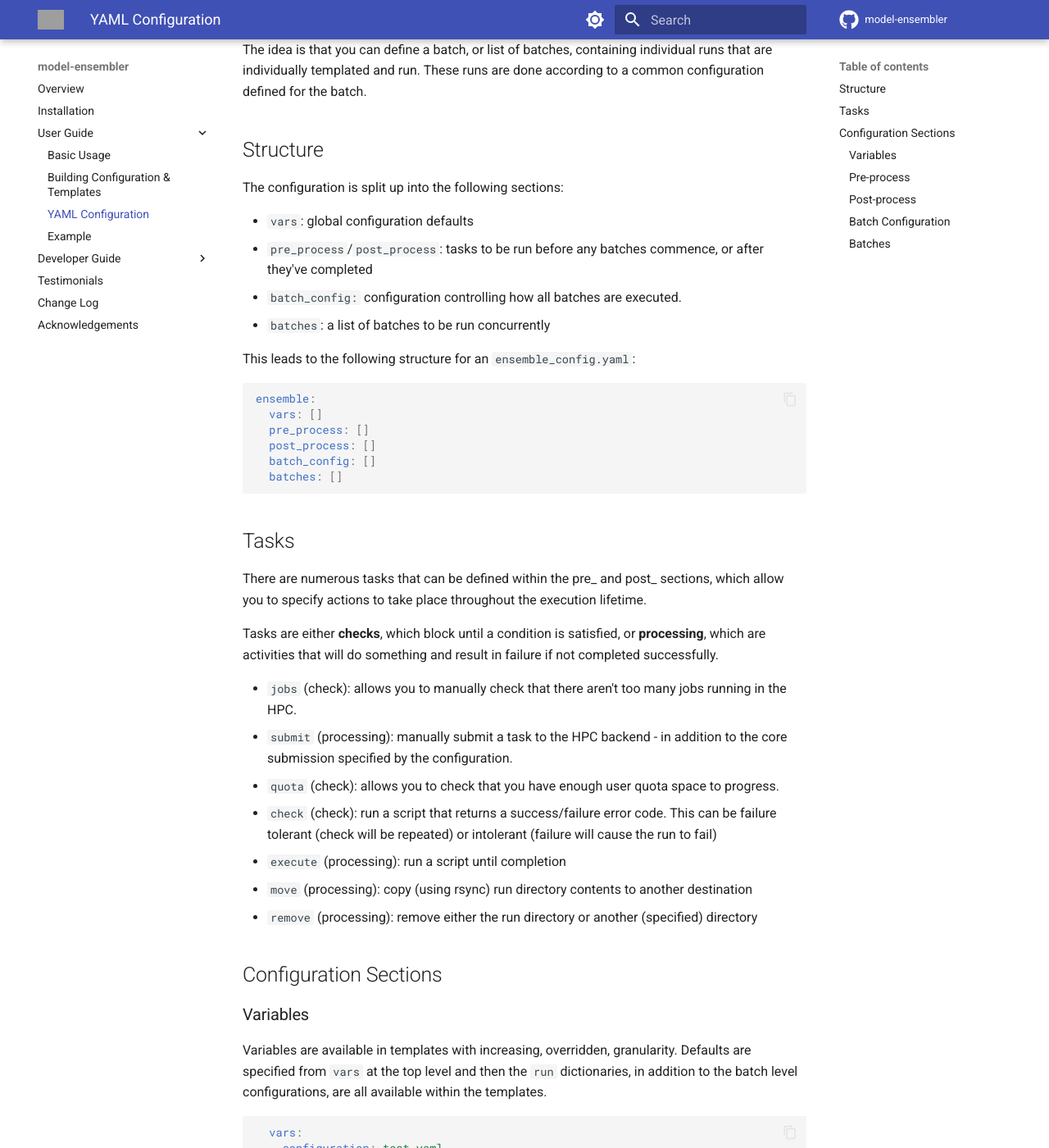
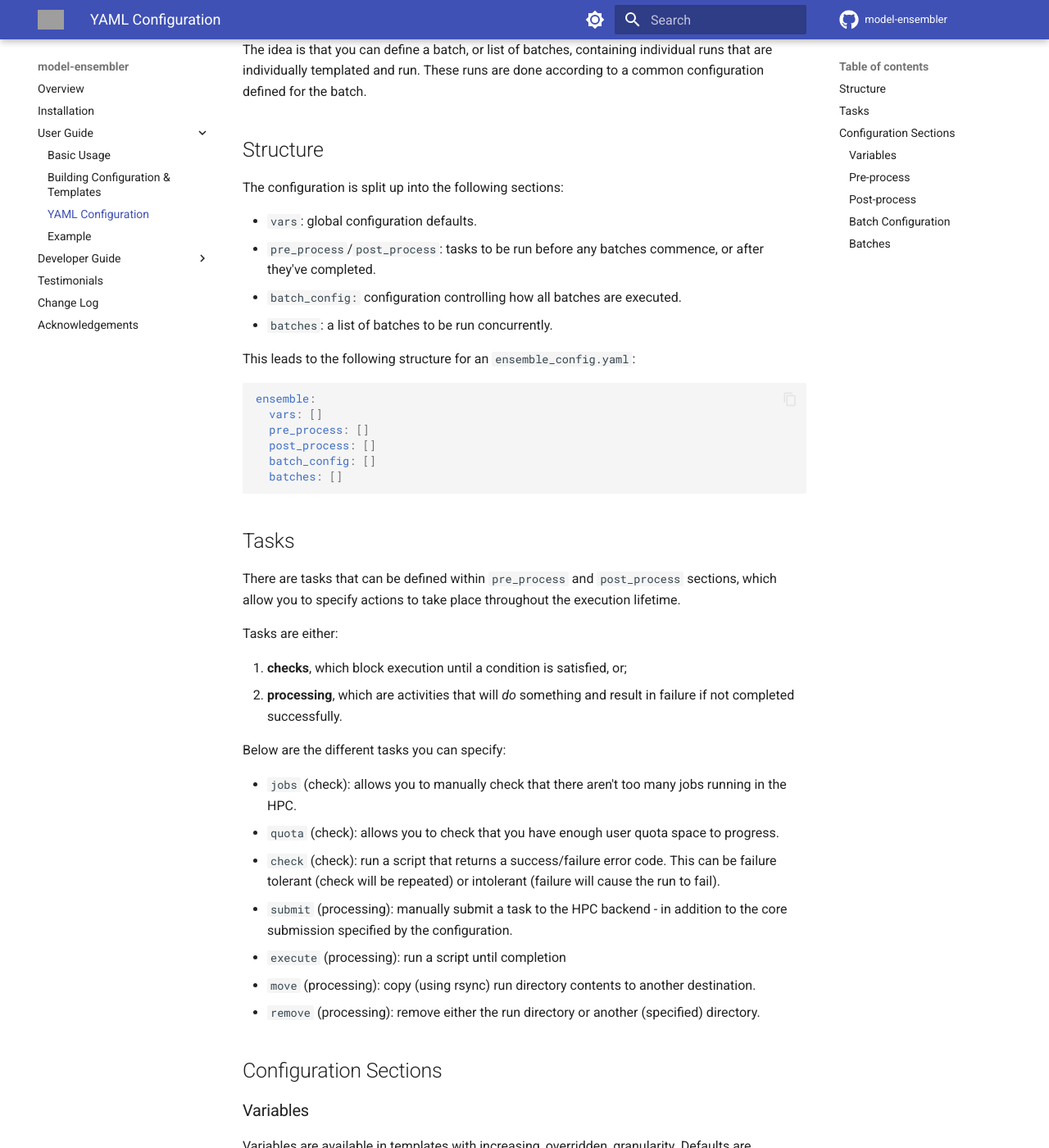
Before and after one commit to environmental-forecasting/model-ensembler, an MkDocs documentation site: the page built from docs/user/yaml.md, in a window 1280 px wide and 1400 px high, scrolled down 199 px. Shown: the whole window at 82% size. Built offline with MkDocs 1.6.1 and Material for MkDocs 9.7.7, drawn with Linux system fonts in a browser that asks for light colours; comment, search, counter and statistics services are not loaded; some of the changed text lies outside the part shown; grey boxes are pictures that could not be loaded.

Commit message:
clarify tasks in each section

````diff
--- a/docs/user/yaml.md
+++ b/docs/user/yaml.md
@@ -11,11 +11,11 @@ according to a common configuration defined for the batch.
 ## Structure
 The configuration is split up into the following sections:
 
-* `vars`: global configuration defaults
+* `vars`: global configuration defaults.
 * `pre_process`/`post_process`: tasks to be run before any batches commence, or
-  after they've completed
+  after they've completed.
 * `batch_config:` configuration controlling how all batches are executed.
-* `batches`: a list of batches to be run concurrently
+* `batches`: a list of batches to be run concurrently.
 
 This leads to the following structure for an `ensemble_config.yaml`:
 
@@ -29,28 +29,31 @@ ensemble:
 ```
 
 ## Tasks
-There are numerous tasks that can be defined within the pre_ and post_ sections,
-which allow you to specify actions to take place throughout the execution
-lifetime.
+There are tasks that can be defined within `pre_process` and `post_process` sections,
+which allow you to specify actions to take place throughout the execution lifetime.
 
-Tasks are either **checks**, which block until a condition is satisfied, or
-**processing**, which are activities that will do something and result in
-failure if not completed successfully.
+Tasks are either:
+
+  1. **checks**, which block execution until a condition is satisfied, or;
+  1. **processing**, which are activities that will _do_ something and result in
+    failure if not completed successfully.
+
+Below are the different tasks you can specify:
 
 * `jobs` (check): allows you to manually check that there aren't too many jobs
   running in the HPC.
-* `submit` (processing): manually submit a task to the HPC backend - in
-  addition to the core submission specified by the configuration.
 * `quota` (check): allows you to check that you have enough user quota space
   to progress.
 * `check` (check): run a script that returns a success/failure error code. This
   can be failure tolerant (check will be  repeated) or intolerant (failure
-  will cause the run to fail)
+  will cause the run to fail).
+* `submit` (processing): manually submit a task to the HPC backend - in
+  addition to the core submission specified by the configuration.
 * `execute` (processing): run a script until completion
 * `move` (processing): copy (using rsync) run directory contents to another
-  destination
+  destination.
 * `remove` (processing): remove either the run directory or another (specified)
-  directory
+  directory.
 
 ## Configuration Sections
 ### Variables
@@ -66,6 +69,9 @@ within the templates.
 ```
 
 ### Pre-process
+Contains **tasks** to be run before any batches commences.
+
+In this example, an `execute` tasks with a command (`cmd`) to create two files, `process.touch` and `process.keep`:
 
 ```yaml
   pre_process:
@@ -75,7 +81,9 @@ within the templates.
 ```
 
 ### Post-process
+Contains **tasks** to be run after all batches are completed.
 
+In this example, an `execute` command which removes `process.touch` created in the pre-process:
 ```yaml
   post_process:
   - name:   execute
````
Also changed, not shown: other parts of docs/user/yaml.md (+15 -13 lines).
